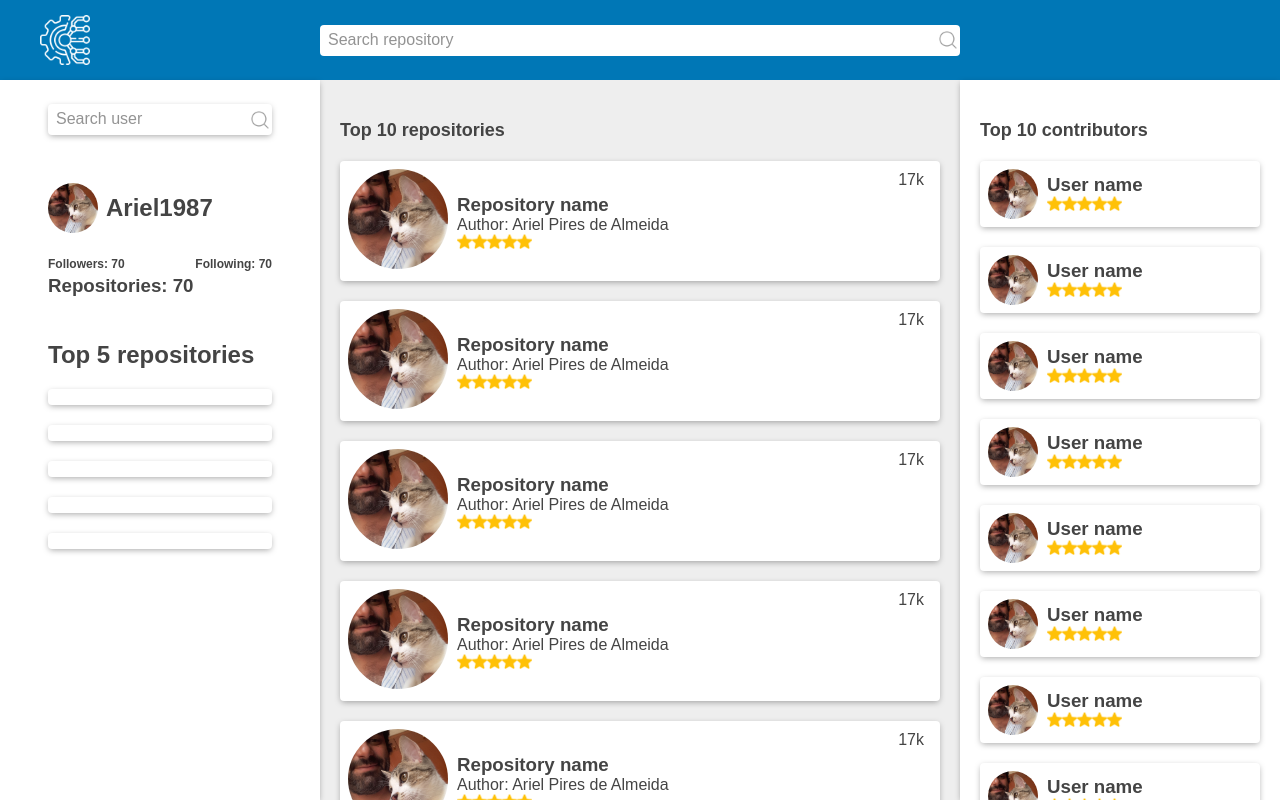
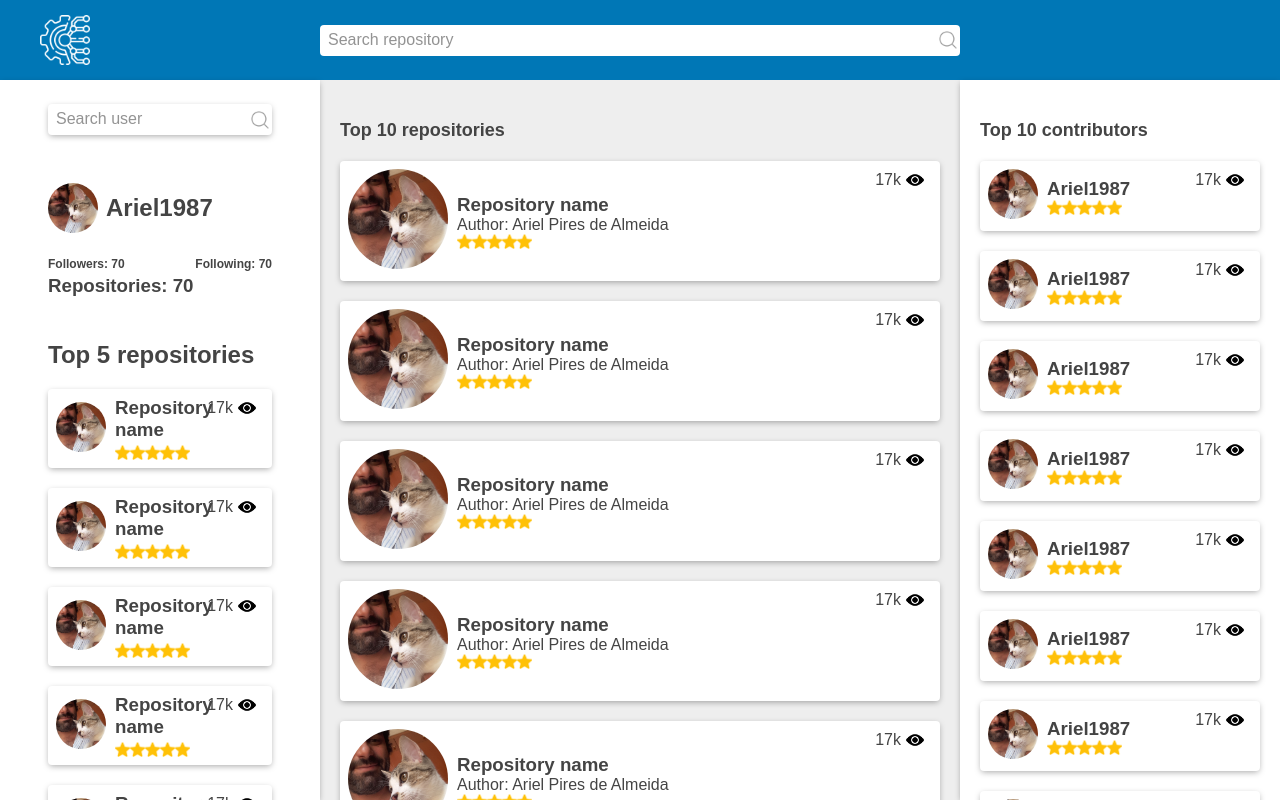
Before and after one commit to Ariel1987/git-app, a React (Create React App) app: page / in a window 1280 px wide. Shown: the top 800 px of the page. Built offline with nearby package versions, Linux system fonts and the light colour scheme.

Commit message:
refactor styles and card for other components

```diff
--- a/src/components/Card/Card.styles.js
+++ b/src/components/Card/Card.styles.js
@@ -19,5 +19,7 @@ export const Section = styled.section`
     position: absolute;
     top: 10px;
     right: 16px;
+    display: flex;
+    align-items: center;
   }
 `
--- a/src/components/Contributors/Contributor/Contributor.js
+++ /dev/null
@@ -1,19 +0,0 @@
-import { Avatar, Wrapper } from './Contributor.styles'
-
-const Contributor = () => {
-  const n = 5
-
-  return (
-    <Wrapper>
-      <Avatar />
-      <div>
-        <h3>User name</h3>
-        {[...Array(n)].map((e, i) => (
-          <img src="/icons/star.png" alt="star" key={i} />
-        ))}
-      </div>
-    </Wrapper>
-  )
-}
-
-export default Contributor
--- a/src/components/Contributors/Contributor/Contributor.styles.js
+++ /dev/null
@@ -1,28 +0,0 @@
-import styled, { css } from 'styled-components'
-
-export const Wrapper = styled.li`
-  ${({ theme }) => css`
-    display: flex;
-    align-items: center;
-    background-color: white;
-    margin-top: 20px;
-    padding: 8px;
-    border-radius: 4px;
-    box-shadow: 0px 2px 6px -1px rgb(0 0 0 / 35%);
-
-    img {
-      width: 15px;
-      height: auto;
-    }
-  `}
-`
-
-export const Avatar = styled.section`
-  background-image: url('/imgs/avatar.jpg');
-  background-size: 50px 50px;
-  background-repeat: no-repeat;
-  width: 50px;
-  height: 50px;
-  border-radius: 50%;
-  margin-right: 9px;
-`
--- a/src/components/Contributors/Contributors.js
+++ b/src/components/Contributors/Contributors.js
@@ -1,15 +1,40 @@
 import { Wrapper } from './Contributors.styles'
-import Contributor from './Contributor/Contributor'
+import Card from '../Card/Card'
+import Avatar from '../Avatar/Avatar'
 
 const Contributors = () => {
-  const n = 10
+  const m = 10
+  const n = 5
 
   return (
     <Wrapper>
       <h1>Top 10 contributors</h1>
       <ul>
-        {[...Array(n)].map((e, i) => (
-          <Contributor key={i} />
+        {[...Array(m)].map((e, i) => (
+          <Card
+            key={i}
+            left={
+              <Avatar src="/imgs/avatar.jpg" alt="avatar" dimensions={50} />
+            }
+            right={
+              <>
+                <p>17k</p>
+                <img
+                  src="/icons/view.png"
+                  alt="views"
+                  height="18px"
+                  style={{ paddingLeft: '5px' }}
+                />
+              </>
+            }
+          >
+            <h3>Ariel1987</h3>
+            <div style={{ display: 'flex' }}>
+              {[...Array(n)].map((e, i) => (
+                <img src="/icons/star.png" alt="star" key={i} height="15px" />
+              ))}
+            </div>
+          </Card>
         ))}
       </ul>
     </Wrapper>
--- a/src/components/Contributors/Contributors.styles.js
+++ b/src/components/Contributors/Contributors.styles.js
@@ -7,6 +7,7 @@ export const Wrapper = styled.section`
     box-shadow: 0px 2px 6px -1px rgb(0 0 0 / 35%);
     padding-right: 20px;
     padding-left: 20px;
+    overflow-y: auto;
 
     h1 {
       font-size: 18px;
--- a/src/components/Repositories/Repositories.js
+++ b/src/components/Repositories/Repositories.js
@@ -13,16 +13,21 @@ const Repositories = () => {
         {[...Array(m)].map((e, i) => (
           <Card
             key={i}
-            left={<Avatar src='/imgs/avatar.jpg' alt='avatar' dimensions={100} />}
+            left={
+              <Avatar src="/imgs/avatar.jpg" alt="avatar" dimensions={100} />
+            }
             right={
-              <p>17k</p>
+              <>
+                <p>17k</p>
+                <img src="/icons/view.png" alt="views" height="18px" style={{ paddingLeft: '5px' }} />
+              </>
             }
           >
             <h3>Repository name</h3>
             <p>Author: Ariel Pires de Almeida</p>
             <div style={{ display: 'flex' }}>
               {[...Array(n)].map((e, i) => (
-                <img src="/icons/star.png" alt="star" key={i} height='15px' />
+                <img src="/icons/star.png" alt="star" key={i} height="15px" />
               ))}
             </div>
           </Card>
--- a/src/components/Repositories/Repositories.styles.js
+++ b/src/components/Repositories/Repositories.styles.js
@@ -10,13 +10,9 @@ export const Wrapper = styled.section`
     height: 100%;
     overflow-y: auto;
 
-
     h1 {
       font-size: 18px;
       padding-top: 40px;
     }
-
-    ul {
-    }
   `}
 `
--- a/src/components/Users/Users.js
+++ b/src/components/Users/Users.js
@@ -1,7 +1,8 @@
 import SearchBar from '../SearchBar/SearchBar'
 import User from './User/User'
-import { RepositoryWrapper, SearchBarWrapper, Wrapper } from './Users.styles'
+import { SearchBarWrapper, Wrapper } from './Users.styles'
 import Card from '../Card/Card'
+import Avatar from '../Avatar/Avatar'
 
 const Users = () => {
   const n = 5
@@ -13,11 +14,34 @@ const Users = () => {
       </SearchBarWrapper>
       <User />
       <h2>Top 5 repositories</h2>
-      <RepositoryWrapper>
+      <ul>
         {[...Array(n)].map((e, i) => (
-          <Card key={i} />
+          <Card
+            key={i}
+            left={
+              <Avatar src="/imgs/avatar.jpg" alt="avatar" dimensions={50} />
+            }
+            right={
+              <>
+                <p>17k</p>
+                <img
+                  src="/icons/view.png"
+                  alt="views"
+                  height="18px"
+                  style={{ paddingLeft: '5px' }}
+                />
+              </>
+            }
+          >
+            <h3>Repository name</h3>
+            <div style={{ display: 'flex' }}>
+              {[...Array(n)].map((e, i) => (
+                <img src="/icons/star.png" alt="star" key={i} height="15px" />
+              ))}
+            </div>
+          </Card>
         ))}
-      </RepositoryWrapper>
+      </ul>
     </Wrapper>
   )
 }
--- a/src/components/Users/Users.styles.js
+++ b/src/components/Users/Users.styles.js
@@ -19,10 +19,6 @@ export const Wrapper = styled.section`
 
     h3 {
       padding-bottom: 4px;
-    }
-
-    p {
-      display: none;
     }
   `}
 `
@@ -50,7 +46,3 @@ export const SearchBarWrapper = styled.section`
     }
   `}
 `
-
-export const RepositoryWrapper = styled.ul`
-  margin: 0;
-`
```
Also changed, not shown: public/icons/view.png (added).
